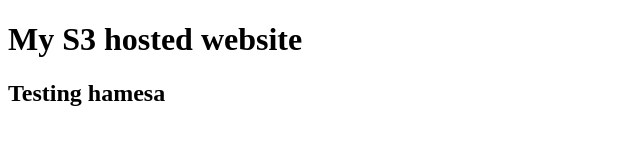
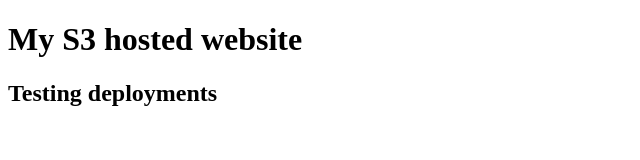
Before and after one commit to suman500bn/staticwebsitehosting, a plain HTML site: page website/index.html in a window 1280 px wide. Shown: the whole page, without its empty margins (0-640 px from the left). Drawn offline with Linux system fonts and the light colour scheme.

Commit message:
testing firewall deployment

```diff
--- a/website/index.html
+++ b/website/index.html
@@ -5,6 +5,6 @@
   </head>
  <body>
   <h1>My S3 hosted website</h1>
-  <h2>Testing hamesa</h2>
+  <h2>Testing deployments</h2>
  </body>
 </html>
```
